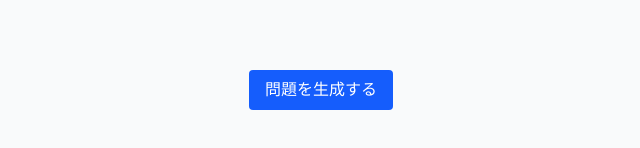
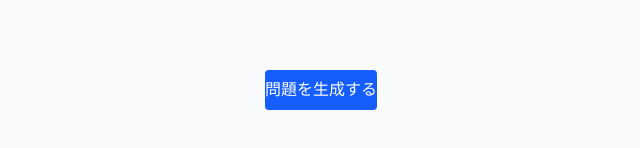
Before and after one commit to Yuji5117/quick-eigo, a Next.js app: page / in a window 1280 px wide. Shown: the part 310-458 px from the top of the page, without its empty margins (319-959 px from the left). Built offline with nearby package versions, Linux system fonts and the light colour scheme.

Commit message:
extract button component

```diff
--- a/src/components/ExercisePlayer.tsx
+++ b/src/components/ExercisePlayer.tsx
@@ -1,7 +1,7 @@
 'use client'
 
 import { useState } from 'react'
-import { FeedbackDisplay, Spinner } from '@/components'
+import { Button, FeedbackDisplay, Spinner } from '@/components'
 
 type Question = {
   id: number
@@ -67,12 +67,9 @@ export const ExercisePlayer = () => {
         {loadingQuestions ? (
           <Spinner />
         ) : (
-          <button
-            onClick={generateQuestions}
-            className="cursor-pointer rounded bg-blue-600 px-4 py-2 text-white"
-          >
+          <Button onClick={generateQuestions} className="bg-blue-600">
             問題を生成する
-          </button>
+          </Button>
         )}
       </div>
     )
@@ -95,22 +92,19 @@ export const ExercisePlayer = () => {
         placeholder="英語で入力…"
       />
       <div className="flex space-x-2">
-        <button
-          onClick={sendAnswer}
-          className="flex-1 cursor-pointer rounded bg-green-500 py-2 text-white"
-        >
+        <Button onClick={sendAnswer} className="flex-1 bg-green-500">
           {loadingFeedback ? <Spinner /> : '添削を依頼'}
-        </button>
-        <button
+        </Button>
+        <Button
           onClick={() => {
             setIdx(i => Math.min(i + 1, questions.length - 1))
             setAnswer('')
             setFeedback(null)
           }}
-          className="flex-1 cursor-pointer rounded bg-gray-200 py-2"
+          className="flex-1 bg-gray-200 text-black"
         >
           次へ
-        </button>
+        </Button>
       </div>
       {feedback && (
         <div className="mt-4">
--- a/src/components/index.ts
+++ b/src/components/index.ts
@@ -1,3 +1,4 @@
 export * from './ExercisePlayer'
 export * from './FeedbackDisplay'
 export * from './Spinner'
+export * from './ui'
--- /dev/null
+++ b/src/components/ui/Button.tsx
@@ -0,0 +1,16 @@
+import React from 'react'
+
+type ButtonProps = React.ButtonHTMLAttributes<HTMLButtonElement> & {
+  children: React.ReactNode
+}
+
+export const Button = ({ children, ...props }: ButtonProps) => {
+  return (
+    <button
+      {...props}
+      className={`cursor-pointer rounded py-2 text-white ${props.className || ''}`}
+    >
+      {children}
+    </button>
+  )
+}
--- /dev/null
+++ b/src/components/ui/index.ts
@@ -0,0 +1 @@
+export * from './Button'
```
